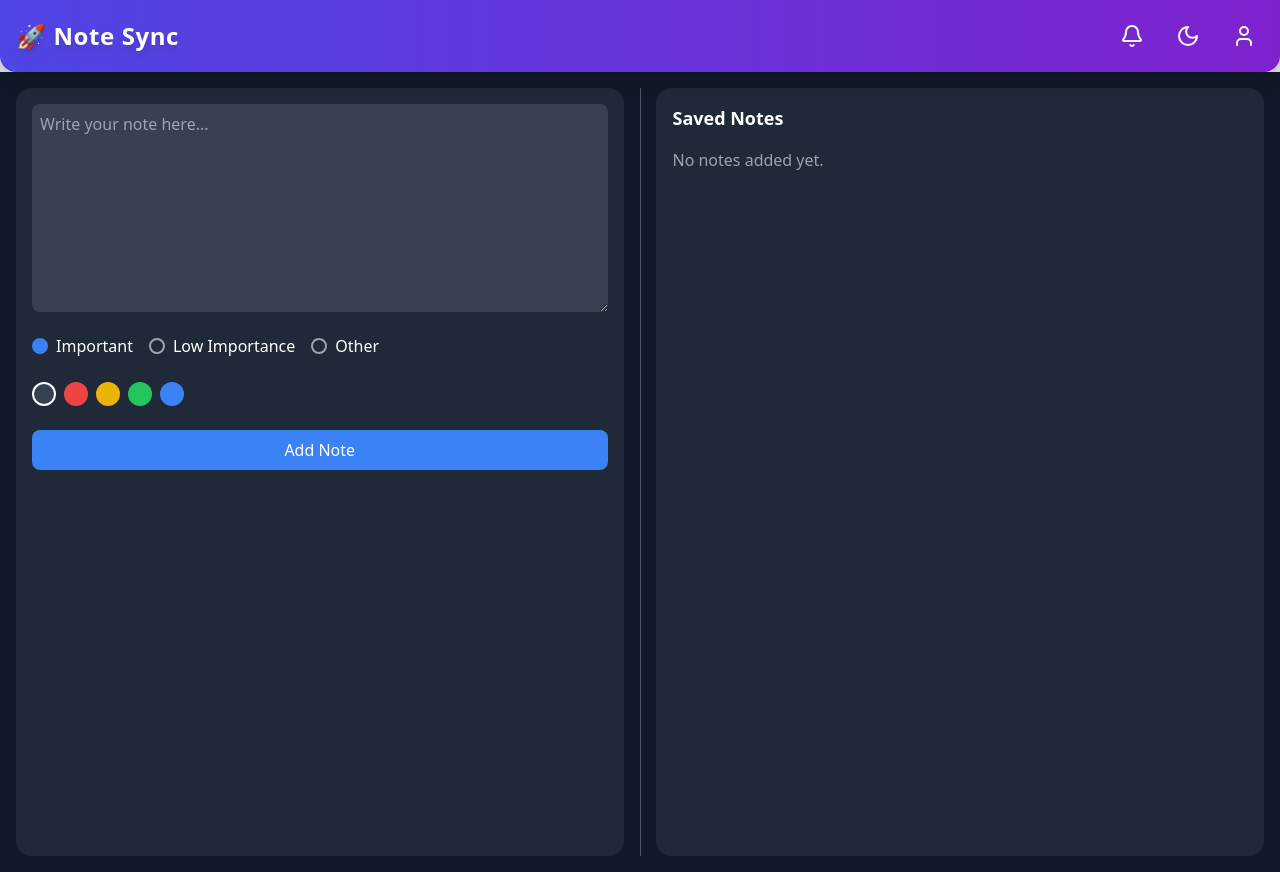
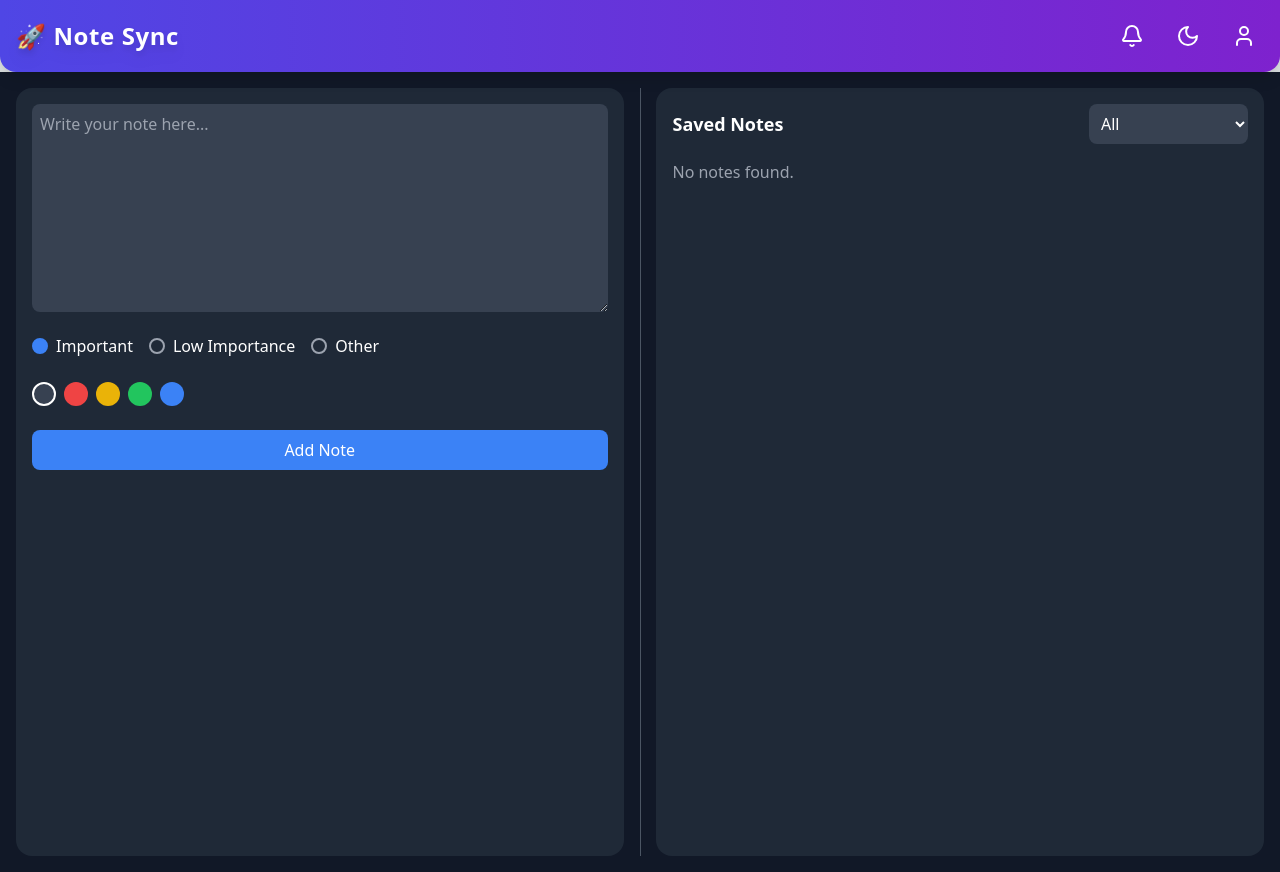
Before and after one commit to ajjjugoswami/ajay-planner, a Next.js app: page /notes in a window 1280 px wide. Built offline with nearby package versions, Linux system fonts and the light colour scheme.

Commit message:
feat: add filtering functionality to NotesHeroSection for improved note management

```diff
--- a/package.json
+++ b/package.json
@@ -14,7 +14,8 @@
     "next": "13.5.8",
     "react": "^18",
     "react-beautiful-dnd": "^13.1.1",
-    "react-dom": "^18"
+    "react-dom": "^18",
+    "react-draggable": "^4.4.6"
   },
   "devDependencies": {
     "@types/node": "^20",
--- a/src/components/notes/NotesHeroSection.tsx
+++ b/src/components/notes/NotesHeroSection.tsx
@@ -12,6 +12,7 @@ const NotesHeroSection = () => {
   const [importance, setImportance] = useState("Important");
   const [noteColor, setNoteColor] = useState("bg-gray-700");
   const [editIndex, setEditIndex] = useState<number | null>(null);
+  const [filter, setFilter] = useState("All");
 
   useEffect(() => {
     if (typeof window !== "undefined") {
@@ -52,6 +53,11 @@ const NotesHeroSection = () => {
     setNoteColor(noteToEdit.color);
     setEditIndex(index);
   };
+
+  const filteredNotes =
+    filter === "All"
+      ? notes
+      : notes.filter((note: any) => note.importance === filter);
 
   return (
     <div className="flex flex-col md:flex-row gap-4 p-4 bg-gray-900 text-white min-h-screen">
@@ -120,12 +126,24 @@ const NotesHeroSection = () => {
 
       {/* Right Section */}
       <div className="w-full md:w-1/2 p-4 bg-gray-800 rounded-[16px]">
-        <h2 className="text-lg font-bold mb-4">Saved Notes</h2>
-        {notes.length === 0 ? (
-          <p className="text-gray-400">No notes added yet.</p>
+        <div className="flex justify-between items-center mb-4">
+          <h2 className="text-lg font-bold">Saved Notes</h2>
+          <select
+            className="p-2 rounded-lg bg-gray-700 text-white focus:outline-none"
+            value={filter}
+            onChange={(e) => setFilter(e.target.value)}
+          >
+            <option value="All">All</option>
+            <option value="Important">Important</option>
+            <option value="Low Importance">Low Importance</option>
+            <option value="Other">Other</option>
+          </select>
+        </div>
+        {filteredNotes.length === 0 ? (
+          <p className="text-gray-400">No notes found.</p>
         ) : (
           <div className="grid grid-cols-1 sm:grid-cols-2 gap-4">
-            {notes.map((note: any, index: number) => (
+            {filteredNotes.map((note: any, index: number) => (
               <div
                 key={index}
                 className={`p-4 rounded-lg relative ${note.color}`}
```
Also changed, not shown: 1 other file (tests, documents, lock files or other folders).
